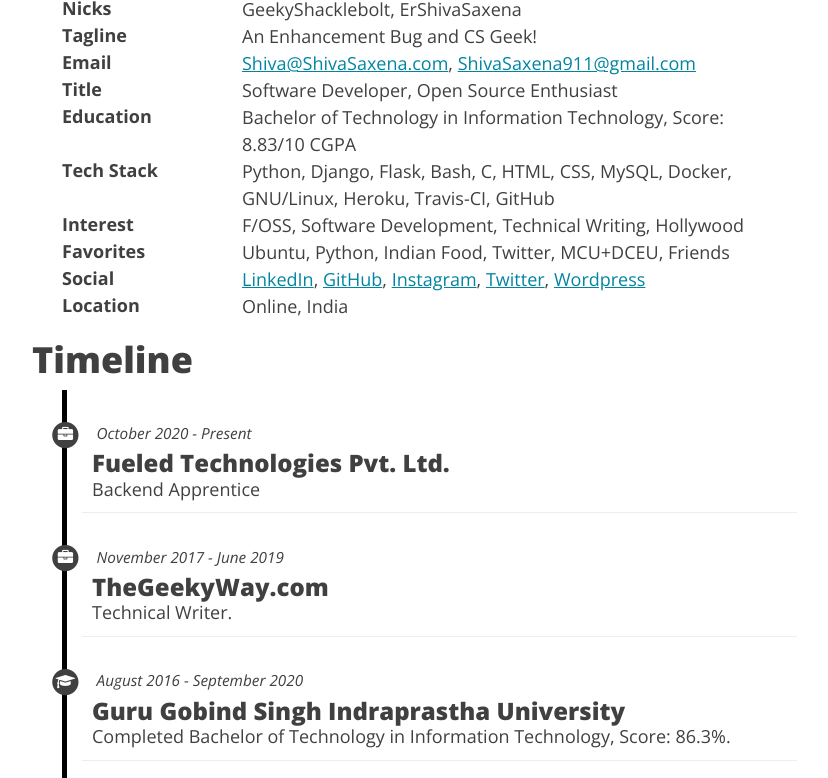
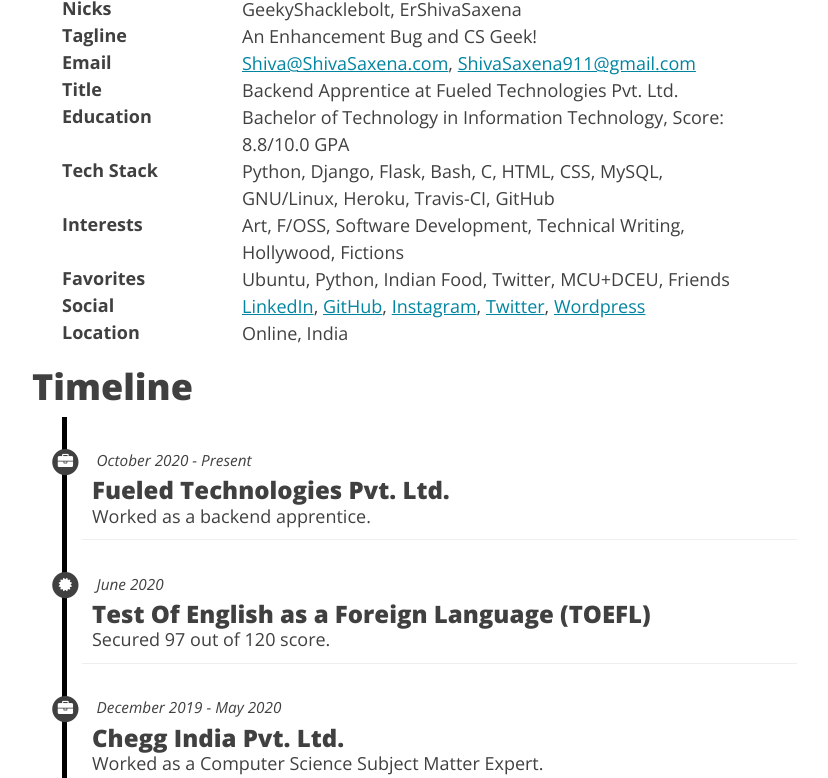
Before and after one commit to GeekyShacklebolt/GeekyShacklebolt.github.io, a plain HTML site: page about.html in a window 1280 px wide. Shown: the part 541-1319 px from the top of the page, without its empty margins (233-1061 px from the left). Drawn offline with nearby package versions, Linux system fonts and the light colour scheme.

Commit message:
fix(about): fix overview and sorted timeline with start date

```diff
--- a/about.html
+++ b/about.html
@@ -114,29 +114,29 @@
                             <div class="col-lg-12">
                                 <strong class="col-lg-3">Title</strong>
                                 <p class="col-lg-9">
-                                    Software Developer, Open Source Enthusiast
+                                    Backend Apprentice at Fueled Technologies Pvt. Ltd.
                                 </p>
                                 <hr>
                             </div>
                             <div class="col-lg-12">
                                 <strong class="col-lg-3">Education</strong>
                                 <p class="col-lg-9">
-                                    Bachelor of Technology in Information Technology, Score: 8.83/10 CGPA
+                                    Bachelor of Technology in Information Technology, Score: 8.8/10.0 GPA
                                 </p>
                                 <hr>
                             </div>
                             <div class="col-lg-12">
                                 <strong class="col-lg-3">Tech Stack</strong>
                                 <p class="col-lg-9">
-                                    Python, Django, Flask, Bash, C, HTML, CSS, MySQL, Docker, GNU/Linux, Heroku, Travis-CI, GitHub
+                                    Python, Django, Flask, Bash, C, HTML, CSS, MySQL, GNU/Linux, Heroku, Travis-CI, GitHub
                                 </p>
                                 </p>
                                 <hr>
                             </div>
                             <div class="col-lg-12">
-                                <strong class="col-lg-3">Interest</strong>
+                                <strong class="col-lg-3">Interests</strong>
                                 <p class="col-lg-9">
-                                    F/OSS, Software Development, Technical Writing, Hollywood
+                                    Art, F/OSS, Software Development, Technical Writing, Hollywood, Fictions
                                 </p>
                                 <hr>
                             </div>
@@ -184,35 +184,7 @@
                             <h3>
                                 Fueled Technologies Pvt. Ltd.
                             </h3>
-                            Backend Apprentice
-                        </div>
-                        <hr>
-                        <div class="timeline-card">
-                            <small>
-                                    <span class="fa-stack">
-                                        <i class="fa fa-circle fa-stack-2x"></i>
-                                        <i class="fa fa-briefcase fa-stack-1x fa-inverse"></i>
-                                    </span>
-                                    <i>November 2017 - June 2019</i>
-                            </small>
-                            <h3>
-                                TheGeekyWay.com
-                            </h3>
-                            Technical Writer.
-                        </div>
-                        <hr>
-                        <div class="timeline-card">
-                            <small>
-                                    <span class="fa-stack">
-                                        <i class="fa fa-circle fa-stack-2x"></i>
-                                        <i class="fa fa-graduation-cap fa-stack-1x fa-inverse"></i>
-                                    </span>
-                                    <i>August 2016 - September 2020</i>
-                            </small>
-                            <h3>
-                                Guru Gobind Singh Indraprastha University
-                            </h3>
-                            Completed Bachelor of Technology in Information Technology, Score: 86.3%.
+                            Worked as a backend apprentice.
                         </div>
                         <hr>
                         <div class="timeline-card">
@@ -226,7 +198,7 @@
                             <h3>
                                 Test Of English as a Foreign Language (TOEFL)
                             </h3>
-                            Scored 97 out of 120.
+                            Secured 97 out of 120 score.
                         </div>
                         <hr>
                         <div class="timeline-card">
@@ -289,6 +261,20 @@
                             <small>
                                     <span class="fa-stack">
                                         <i class="fa fa-circle fa-stack-2x"></i>
+                                        <i class="fa fa-briefcase fa-stack-1x fa-inverse"></i>
+                                    </span>
+                                    <i>November 2017 - June 2019</i>
+                            </small>
+                            <h3>
+                                TheGeekyWay.com
+                            </h3>
+                            Contributed technical tutorials on TheGeekyWay.com.
+                        </div>
+                        <hr>
+                        <div class="timeline-card">
+                            <small>
+                                    <span class="fa-stack">
+                                        <i class="fa fa-circle fa-stack-2x"></i>
                                         <i class="fa fa-certificate fa-stack-1x fa-inverse"></i>
                                     </span>
                                     <i>September 2017</i>
@@ -305,7 +291,7 @@
                                         <i class="fa fa-circle fa-stack-2x"></i>
                                         <i class="fa fa-pencil fa-stack-1x fa-inverse"></i>
                                     </span>
-                                    <i>July 2017</i>
+                                    <i>July 2017 - Present</i>
                             </small>
                             <h3>
                                 A Habit of Learning
@@ -333,12 +319,12 @@
                                         <i class="fa fa-circle fa-stack-2x"></i>
                                         <i class="fa fa-university fa-stack-1x fa-inverse"></i>
                                     </span>
-                                    <i>August 2016</i>
+                                    <i>August 2016 - October 2020</i>
                             </small>
                             <h3>
                                 Guru Gobind Singh Instraphrastha University
                             </h3>
-                            Started Bachelor of Technology in Information Technology.
+                            Pursued Bachelor of Technology in Information Technology. Final Score: 8.8/10.0 GPA.
                         </div>
                         <hr>
 
```
